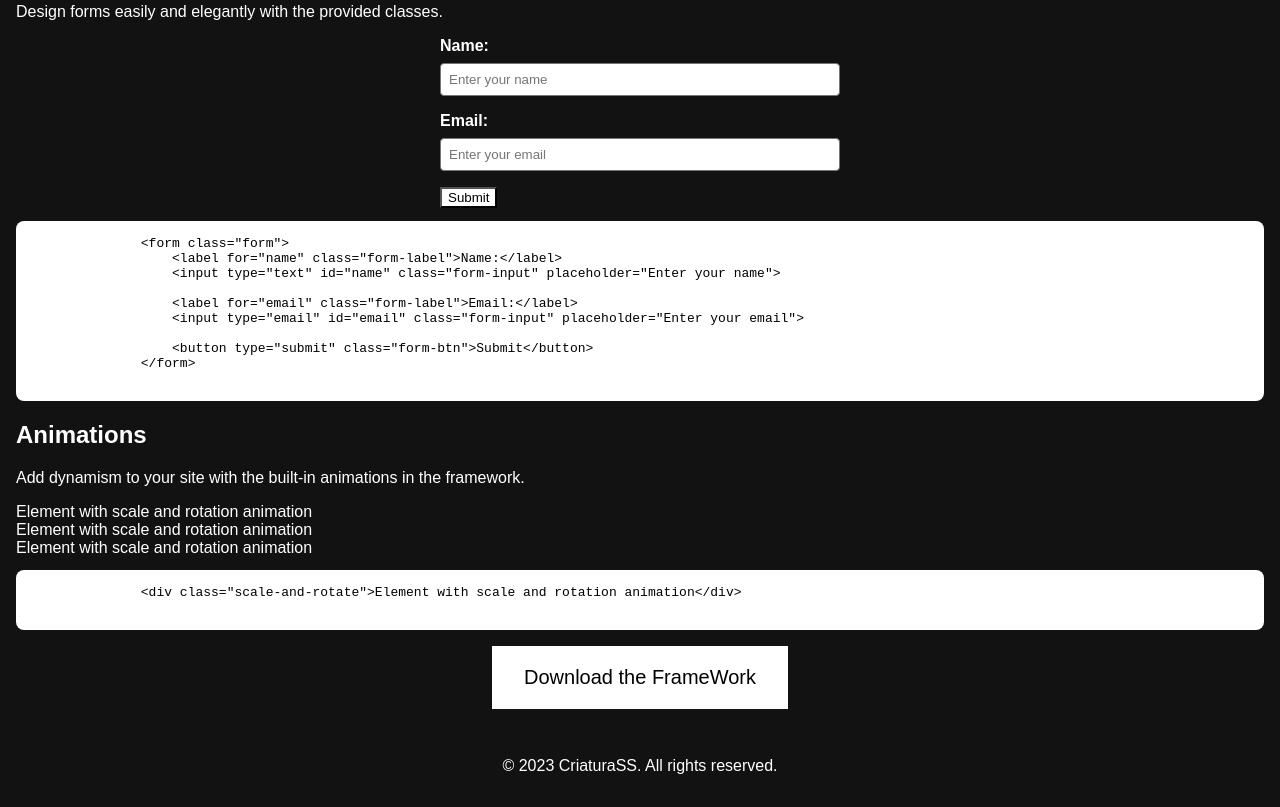
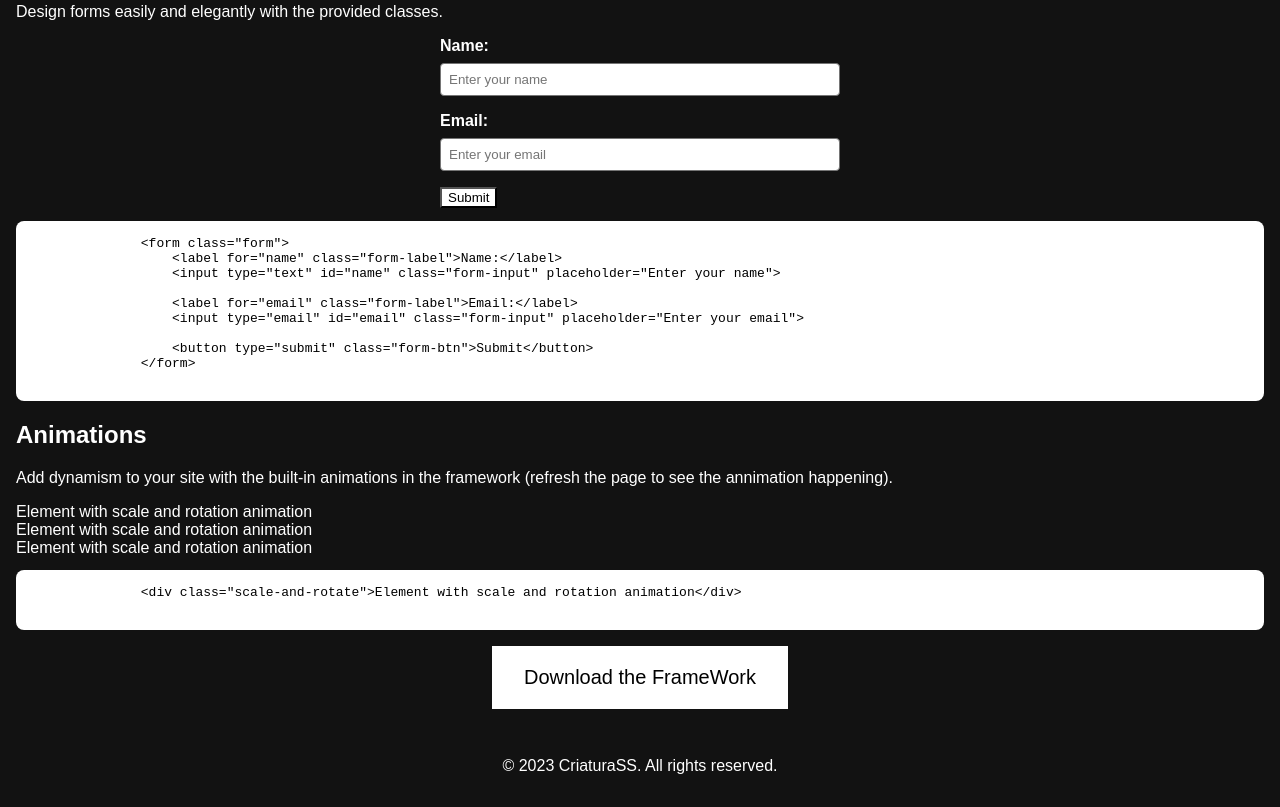
Before and after one commit to AlbertoF17/WebDesign, a plain HTML site: page Framework/index.html in a window 1280 px wide. Shown: the part 2057-2864 px from the top of the page. Drawn offline with Linux system fonts and the light colour scheme.

Commit message:
WebDesign

```diff
--- a/Framework/index.html
+++ b/Framework/index.html
@@ -119,7 +119,7 @@
     </section>
     <section class="m-2">
         <h2 class="text-white">Animations</h2>
-        <p>Add dynamism to your site with the built-in animations in the framework.</p>
+        <p>Add dynamism to your site with the built-in animations in the framework (refresh the page to see the annimation happening).</p>
         <div class="fade-in">Element with scale and rotation animation</div>
         <div class="slide-in-left">Element with scale and rotation animation</div>
         <div class="scale-and-rotate">Element with scale and rotation animation</div>
```
